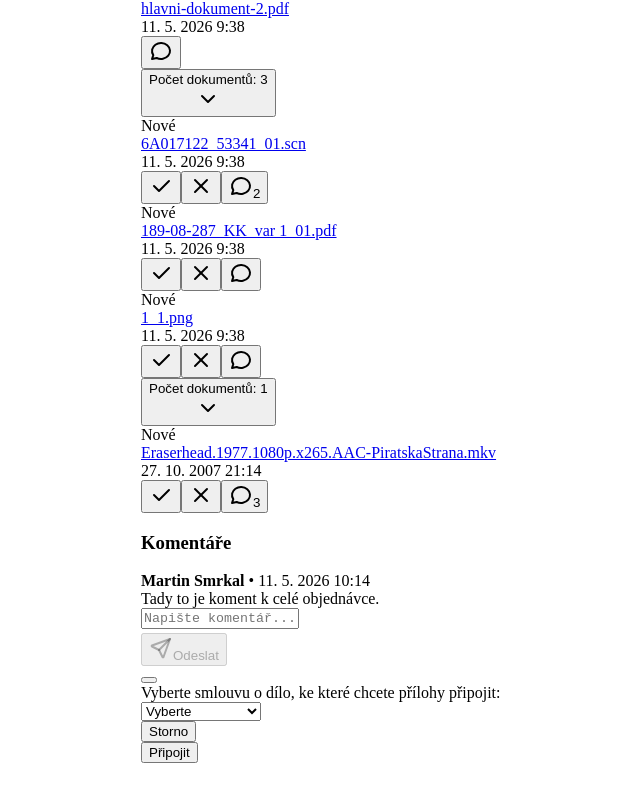
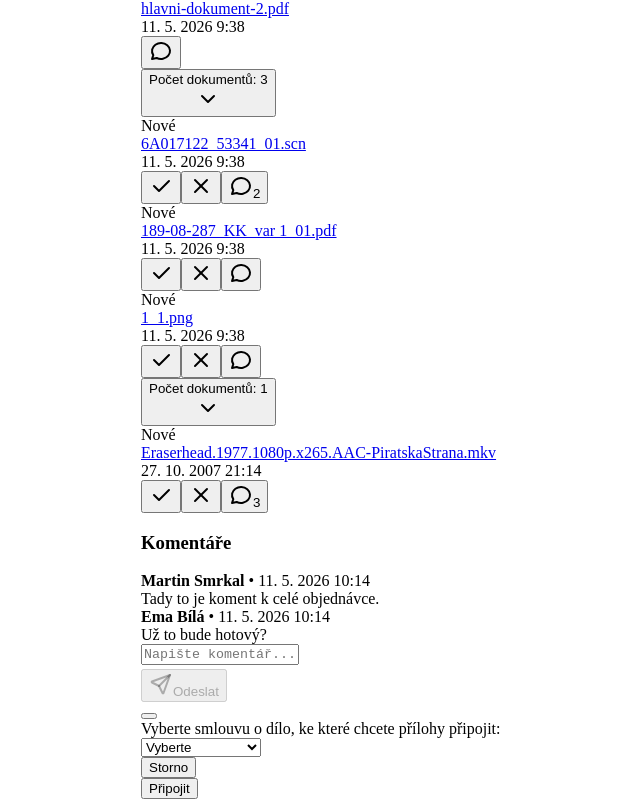
Before and after one commit to TomVitha/ois-vue, a Vue app: page /dois/objednavky in a window 1280 px wide. Shown: the part 1405-2212 px from the top of the page, without its empty margins (139-779 px from the left). Before the commit the page ends 2176 px from the top, so only its background shows below. Built offline with nearby package versions, Linux system fonts and the light colour scheme.

Commit message:
Create Comments container component

```diff
--- /dev/null
+++ b/src/components/DOIS/OrderComments.vue
@@ -0,0 +1,22 @@
+<script setup lang="ts">
+  import OrderComment from '@/components/DOIS/OrderComment.vue'
+
+  // container for individual comments
+  const props = defineProps<{
+    comments: any
+  }>()
+</script>
+
+<template>
+  <div class="space-y">
+    <template v-for="comment in props.comments" :key="comment.id">
+      <OrderComment
+        :commentId="comment.id"
+        :userId="comment.userId"
+        :datetime="comment.datetime"
+        :text="comment.text" />
+    </template>
+  </div>
+</template>
+
+<style scoped></style>
--- a/src/components/DOIS/OrderDocumentItem.vue
+++ b/src/components/DOIS/OrderDocumentItem.vue
@@ -1,7 +1,8 @@
 <script setup lang="ts">
   import { ref, computed, inject } from 'vue'
 
-  import OrderComment from '@/components/DOIS/OrderComment.vue'
+  import OrderComments from '@/components/DOIS/OrderComments.vue'
+  // import OrderComment from '@/components/DOIS/OrderComment.vue'
   import type { SubmittedCommentPayload } from '@/components/DOIS/OrderAddComment.vue'
   import OrderAddComment from '@/components/DOIS/OrderAddComment.vue'
 
@@ -12,8 +13,8 @@
   const isDesktop = matchesMediaQuery('(min-width: 992px)')
 
   import { useDoisOrders } from '@/stores/dois-orders'
+  const doisOrdersStore = useDoisOrders()
   import type { Comment as DoisComment } from '@/stores/dois-orders'
-  const doisOrdersStore = useDoisOrders()
 
   type StatusCode = 0 | 1 | 2 | 3
 
@@ -162,15 +163,7 @@
   </div>
   <!-- * Comments -->
   <div v-if="areCommentsVisible" class="list-group-item active space-y">
-    <div class="space-y" v-if="comments.length">
-      <template v-for="comment in comments" :key="comment.id">
-        <OrderComment
-          :commentId="comment.id"
-          :userId="comment.userId"
-          :datetime="comment.datetime"
-          :text="comment.text" />
-      </template>
-    </div>
+    <OrderComments :comments="comments" />
     <OrderAddComment
       v-if="isAddCommentVisible"
       target="document"
--- a/src/components/DOIS/OrderItem.vue
+++ b/src/components/DOIS/OrderItem.vue
@@ -1,7 +1,8 @@
 <script setup lang="ts">
   import { ref, computed, provide, readonly } from 'vue'
   import OrderDocumentItem from '@/components/DOIS/OrderDocumentItem.vue'
-  import OrderComment from '@/components/DOIS/OrderComment.vue'
+  import OrderComments from '@/components/DOIS/OrderComments.vue'
+  // import OrderComment from '@/components/DOIS/OrderComment.vue'
   import OrderAddComment from '@/components/DOIS/OrderAddComment.vue'
   import type { SubmittedCommentPayload } from '@/components/DOIS/OrderAddComment.vue'
   import { useDoisOrders } from '@/stores/dois-orders'
@@ -194,22 +195,14 @@
             </div>
           </div>
         </div> -->
-        <!-- * Poznámky komponent -->
-        <div class="space-y" v-if="orderComments.length > 0">
-          <template v-for="comment in orderComments" :key="comment.id">
-            <OrderComment
-              :commentId="comment.id"
-              :userId="comment.userId"
-              :datetime="comment.datetime"
-              :text="comment.text" />
-          </template>
-        </div>
-        <div>
-          <OrderAddComment
-            target="order"
-            :targetId="props.orderId"
-            @submitted="onCommentSubmitted" />
-        </div>
+
+        <OrderComments :comments="orderComments" />
+
+        <OrderAddComment
+          target="order"
+          :targetId="props.orderId"
+          @submitted="onCommentSubmitted" />
+
       </div>
     </div>
   </div>
--- a/src/stores/dois-orders.ts
+++ b/src/stores/dois-orders.ts
@@ -214,7 +214,15 @@ const orderComments = ref<Comment[]>([
     userId: 7,
     datetime: '2026-05-11T10:14:00',
     text: 'Tady to je koment k celé objednávce.'
-  }
+  },
+  {
+    id: 7,
+    parentId: 0,
+    userId: 4,
+    datetime: '2026-05-11T10:14:00',
+    text: 'Už to bude hotový?'
+  },
+
 ])
 
 function getDocumentComments(documentId: number): Comment[] {
--- a/src/views/DOIS/DetailObjednavky.vue
+++ b/src/views/DOIS/DetailObjednavky.vue
@@ -1,11 +1,14 @@
 <script setup lang="ts">
-  import { ref } from 'vue';
+  import { ref, computed } from 'vue';
   import { useRoute } from 'vue-router'
   import PageTemplate from '@/components/PageTemplate.vue'
   import Empty from '@/components/Empty.vue'
   import { matchesMediaQuery } from '@/composables/matchesMediaQuery';
   import { useDropzone } from '@/composables/useDropzone'
   import 'dropzone/dist/dropzone.css'
+  import OrderComments from '@/components/DOIS/OrderComments.vue'
+  import { useDoisOrders } from '@/stores/dois-orders'
+  const doisOrdersStore = useDoisOrders()
 
 
   const unsavedChanges = ref(false)
@@ -24,6 +27,11 @@
     options: {
       url: './',
     },
+  })
+
+  // TEMP - hard-coded natáhnout komentáře k dané objednávce
+  const comments = computed(() => {
+    return doisOrdersStore.getOrderComments(0)
   })
 
 </script>
@@ -729,7 +737,15 @@
       <!-- TODO -->
       <!-- * Záložka: Komunikace -->
       <div class="tab-pane" id="tab-communication" role="tabpanel">
-        <h1>todo!!</h1>
+        <div class="row row-cards">
+          <div class="col-12">
+            <div class="card">
+              <div class="card-body">
+                <OrderComments :comments="comments" />
+              </div>
+            </div>
+          </div>
+        </div>
       </div>
 
     </div>
```
